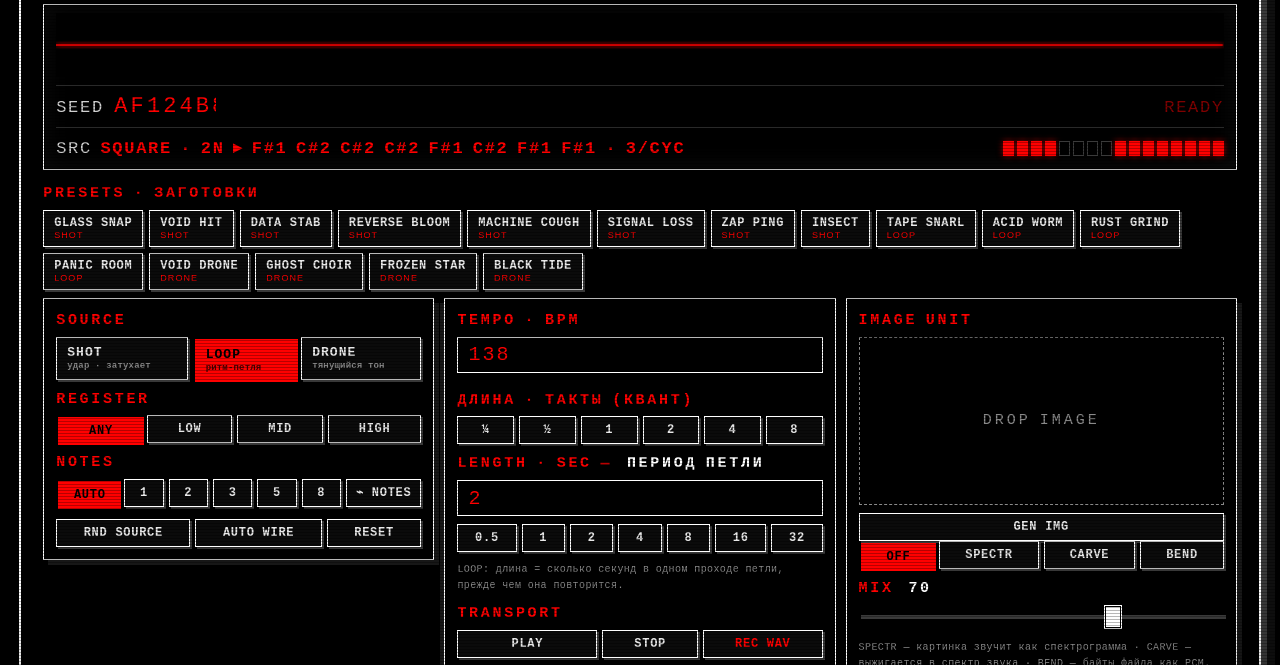
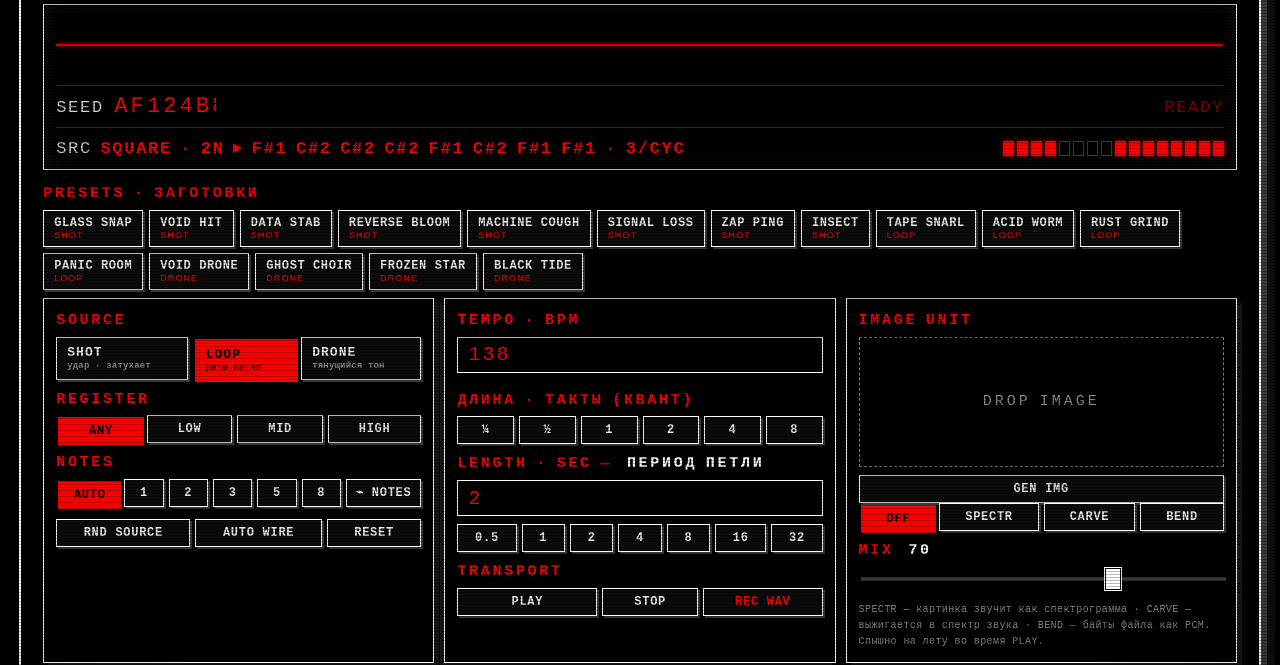
Before and after one commit to matskevichAnthony/atmos-generator, a website with bundled scripts: page corruptor/index.html in a window 1280 px wide. Shown: the part 105-770 px from the top of the page. Built offline with nearby package versions, Linux system fonts and the light colour scheme; what @strudel/web would draw is missing.

Commit message:
Equalize deck heights, trim LENGTH panel

```diff
--- a/corruptor/corruptor.css
+++ b/corruptor/corruptor.css
@@ -139,7 +139,7 @@ h2 {
 .preset:hover i { color: #000; }
 
 /* ── layout: panels separate, broken symmetry ── */
-.deck { display: grid; grid-template-columns: repeat(auto-fit, minmax(230px, 1fr)); gap: 10px; align-items: start; }
+.deck { display: grid; grid-template-columns: repeat(auto-fit, minmax(230px, 1fr)); gap: 10px; align-items: stretch; }
 .module {
   border: 1px solid var(--fg); background: #000; padding: 10px 12px 12px; min-width: 0;
   position: relative;
@@ -253,9 +253,11 @@ h2 {
 /* ── image unit ── */
 .imgdrop {
   display: flex; align-items: center; justify-content: center; gap: 10px;
-  height: 168px; margin-bottom: 8px; background: #000; overflow: hidden;
+  flex: 1 1 auto; min-height: 130px; margin-bottom: 8px; background: #000; overflow: hidden;
   border: 1px dashed var(--muted); cursor: pointer; position: relative;
 }
+/* IMAGE module is a column so its preview grows to fill the equal-height block */
+.module--image { display: flex; flex-direction: column; }
 .imgdrop:hover, .imgdrop.is-over { border-color: var(--red); }
 .imgdrop canvas { width: 100%; height: 100%; display: none; image-rendering: pixelated; filter: grayscale(1) contrast(1.25); }
 .imgdrop.has-img canvas { display: block; }
--- a/corruptor/corruptor.js
+++ b/corruptor/corruptor.js
@@ -21,11 +21,7 @@ const setStatus = (text) => { $('[data-js-status]').textContent = text }
 const barsToSec = (bars, bpm) => Math.round((bars * 240 / bpm) * 100) / 100
 
 // LENGTH means something different per source shape
-const LEN_ROLE = {
-  shot: { label: 'ДЛИТЕЛЬНОСТЬ УДАРА', hint: 'SHOT: длина = насколько долго тянется сам удар (0.4 — щелчок, 4 — наплыв).' },
-  loop: { label: 'ПЕРИОД ПЕТЛИ', hint: 'LOOP: длина = сколько секунд в одном проходе петли, прежде чем она повторится.' },
-  drone: { label: 'НАПЛЫВ + ХВОСТ', hint: 'DRONE: длина = как долго нарастает и держится тон, прежде чем перезапустится.' },
-}
+const LEN_ROLE = { shot: 'ДЛИТЕЛЬНОСТЬ УДАРА', loop: 'ПЕРИОД ПЕТЛИ', drone: 'НАПЛЫВ + ХВОСТ' }
 
 // ── patch assembly + displays ──────────────────────────────
 const postSummary = () => {
@@ -91,12 +87,8 @@ const syncLenRole = () => {
   const isShot = state.shape === 'shot'
   $('[data-js-tempo]').style.display = isShot ? 'none' : ''
   if (isShot && state.bars !== null) state.bars = null
-  const role = LEN_ROLE[state.shape]
-  $('[data-js-lenrole]').textContent = role.label
-  const trunc = state.len > PREVIEW_CAP
-    ? ` ◉ ПОРЧА-ПРЕВЬЮ — первые ${PREVIEW_CAP}с; REC пишет все ${state.len}с.`
-    : ''
-  $('[data-js-lenhint]').textContent = role.hint + trunc
+  const trunc = state.len > PREVIEW_CAP ? ` · ПРЕВЬЮ ${PREVIEW_CAP}с` : ''
+  $('[data-js-lenrole]').textContent = LEN_ROLE[state.shape] + trunc
 }
 
 const regen = () => {
--- a/corruptor/index.html
+++ b/corruptor/index.html
@@ -97,17 +97,15 @@
         <button class="key" data-len="16">16</button>
         <button class="key" data-len="32">32</button>
       </div>
-      <p class="note" data-js-lenhint></p>
       <h2>TRANSPORT</h2>
       <div class="btnrow">
         <button class="key key--wide" data-js-play>PLAY</button>
         <button class="key" data-js-stop>STOP</button>
         <button class="key key--rec" data-js-rec>REC WAV</button>
       </div>
-      <p class="note">PLAY звучит вживую. Включаешь IMAGE или любой модуль RACK B — превью на лету становится битым (offline-рендер под капотом).</p>
     </section>
 
-    <section class="module">
+    <section class="module module--image">
       <h2>IMAGE UNIT</h2>
       <div class="imgdrop" data-js-imgdrop title="брось картинку или кликни">
         <canvas data-js-imgthumb width="480" height="180"></canvas>
```
